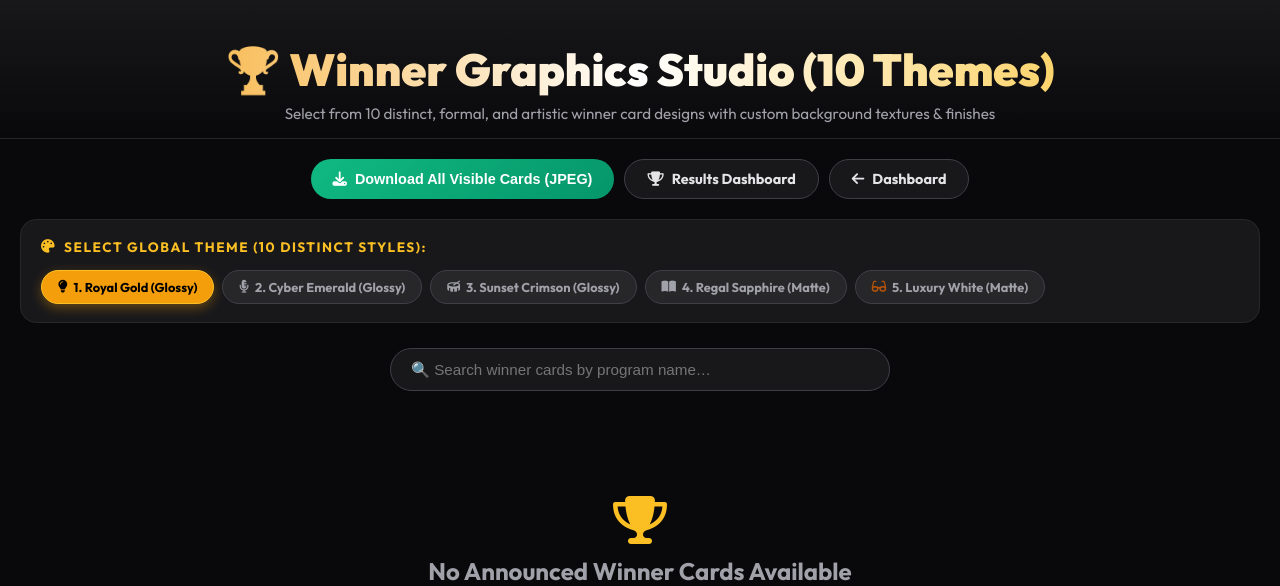
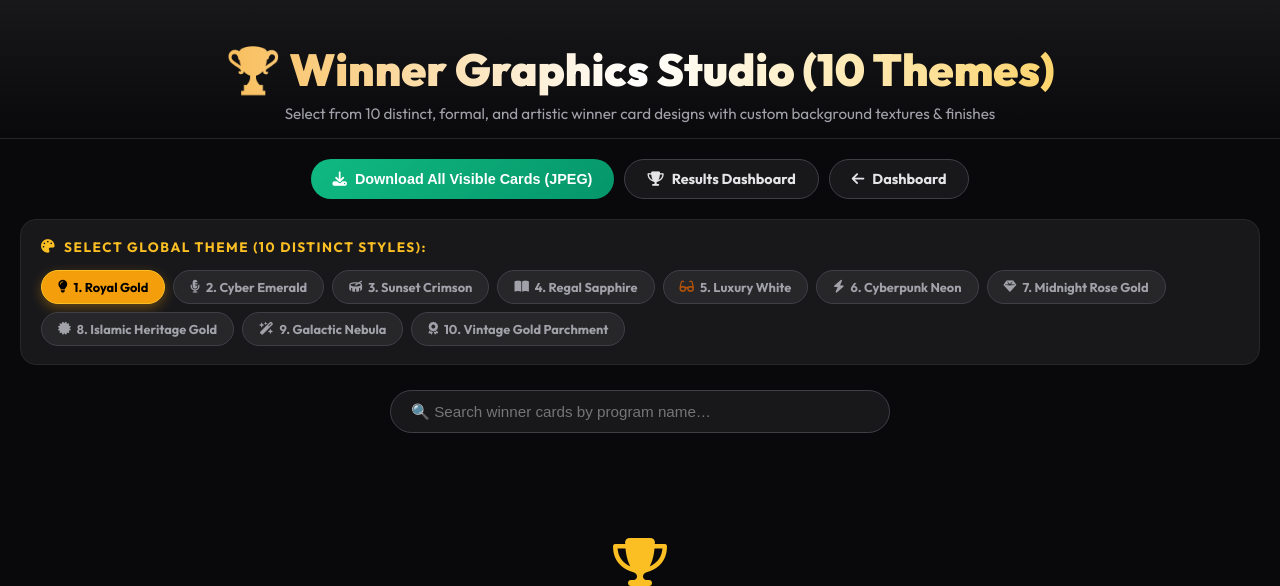
Before and after one commit to Suhailirfani/commonapp, a Django app: template templates/core/shareable_results.html in a window 1280 px wide. Shown: the top 586 px of the page. Run offline with Django 5.2, Linux system fonts and the light colour scheme; the template is opened without the code that fills it, so the values that code supplies are empty.

Commit message:
Add 5 new innovative winner card graphic themes (Cyberpunk Neon, Midnight Rose Gold, Islamic Heritage, Galactic Nebula, Vintage Gold Parchment)

```diff
--- a/templates/core/shareable_results.html
+++ b/templates/core/shareable_results.html
@@ -339,19 +390,34 @@
         </div>
         <div class="theme-chips">
             <div class="theme-chip active" onclick="setGlobalTheme('theme-1', this, 'fa-lightbulb')">
-                <i class="fas fa-lightbulb text-warning"></i> 1. Royal Gold (Glossy)
+                <i class="fas fa-lightbulb text-warning"></i> 1. Royal Gold
             </div>
             <div class="theme-chip" onclick="setGlobalTheme('theme-2', this, 'fa-microphone-alt')">
-                <i class="fas fa-microphone-alt text-info"></i> 2. Cyber Emerald (Glossy)
+                <i class="fas fa-microphone-alt text-info"></i> 2. Cyber Emerald
             </div>
             <div class="theme-chip" onclick="setGlobalTheme('theme-3', this, 'fa-drum')">
-                <i class="fas fa-drum text-danger"></i> 3. Sunset Crimson (Glossy)
+                <i class="fas fa-drum text-danger"></i> 3. Sunset Crimson
             </div>
             <div class="theme-chip" onclick="setGlobalTheme('theme-4', this, 'fa-book-open')">
-                <i class="fas fa-book-open text-primary"></i> 4. Regal Sapphire (Matte)
+                <i class="fas fa-book-open text-primary"></i> 4. Regal Sapphire
             </div>
             <div class="theme-chip" onclick="setGlobalTheme('theme-5', this, 'fa-glasses')">
-                <i class="fas fa-glasses me-1" style="color:#b45309"></i> 5. Luxury White (Matte)
+                <i class="fas fa-glasses me-1" style="color:#b45309"></i> 5. Luxury White
+            </div>
+            <div class="theme-chip" onclick="setGlobalTheme('theme-6', this, 'fa-bolt')">
+                <i class="fas fa-bolt text-info"></i> 6. Cyberpunk Neon
+            </div>
+            <div class="theme-chip" onclick="setGlobalTheme('theme-7', this, 'fa-gem')">
+                <i class="fas fa-gem text-danger"></i> 7. Midnight Rose Gold
+            </div>
+            <div class="theme-chip" onclick="setGlobalTheme('theme-8', this, 'fa-certificate')">
+                <i class="fas fa-certificate text-warning"></i> 8. Islamic Heritage Gold
+            </div>
+            <div class="theme-chip" onclick="setGlobalTheme('theme-9', this, 'fa-wand-magic-sparkles')">
+                <i class="fas fa-wand-magic-sparkles text-primary"></i> 9. Galactic Nebula
+            </div>
+            <div class="theme-chip" onclick="setGlobalTheme('theme-10', this, 'fa-award')">
+                <i class="fas fa-award text-warning"></i> 10. Vintage Gold Parchment
             </div>
         </div>
     </div>
@@ -413,6 +479,11 @@
                 <option value="theme-3|fa-drum">3. Sunset Crimson</option>
                 <option value="theme-4|fa-book-open">4. Regal Sapphire</option>
                 <option value="theme-5|fa-glasses">5. Luxury White</option>
+                <option value="theme-6|fa-bolt">6. Cyberpunk Neon</option>
+                <option value="theme-7|fa-gem">7. Midnight Rose Gold</option>
+                <option value="theme-8|fa-certificate">8. Islamic Heritage Gold</option>
+                <option value="theme-9|fa-wand-magic-sparkles">9. Galactic Nebula</option>
+                <option value="theme-10|fa-award">10. Vintage Gold Parchment</option>
             </select>
             <button class="btn-dl-card" onclick="downloadCard(this, '{{ prog.name }}')">
                 <i class="fas fa-download"></i> JPEG
```
Also changed, not shown: other parts of templates/core/shareable_results.html (+51 -0 lines).
